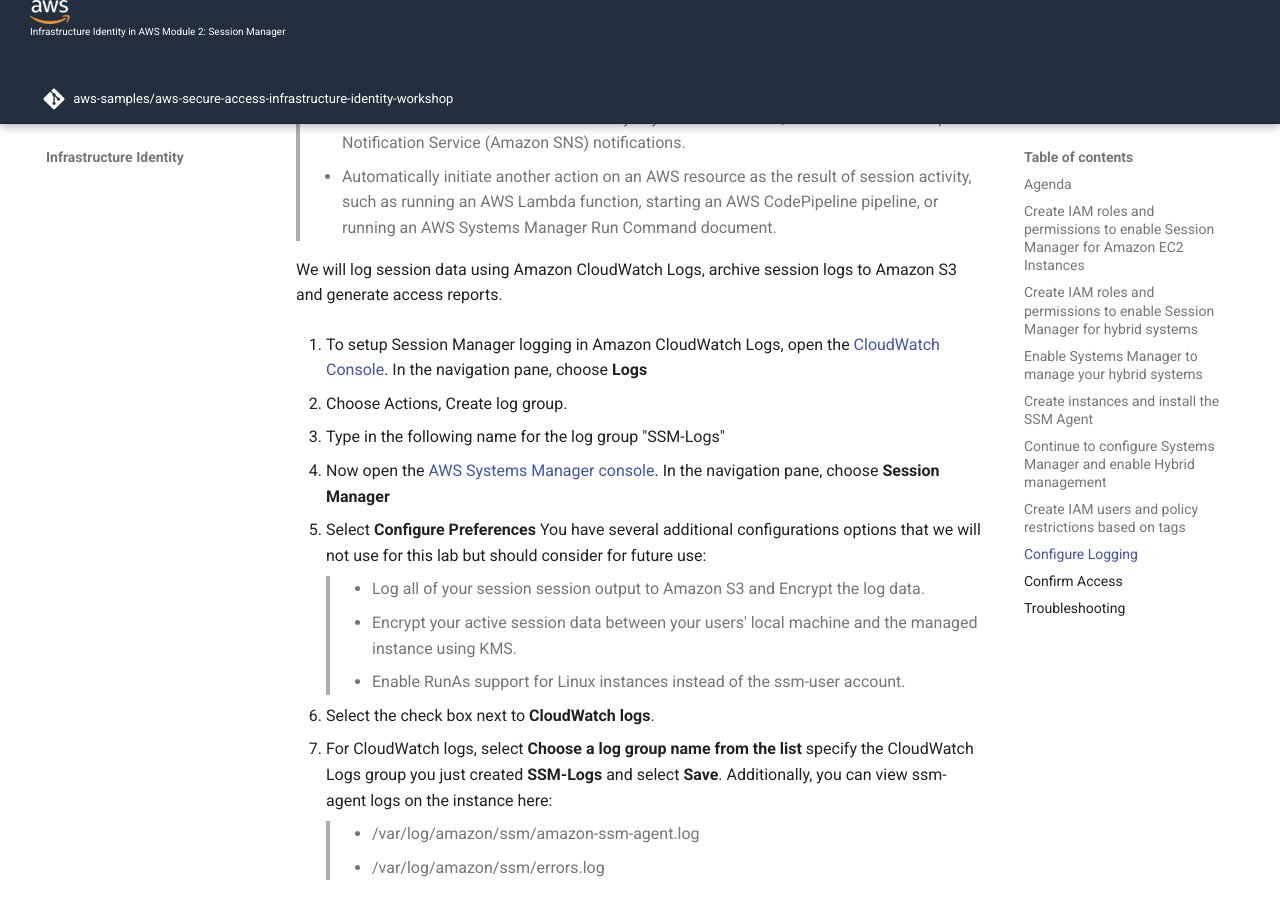
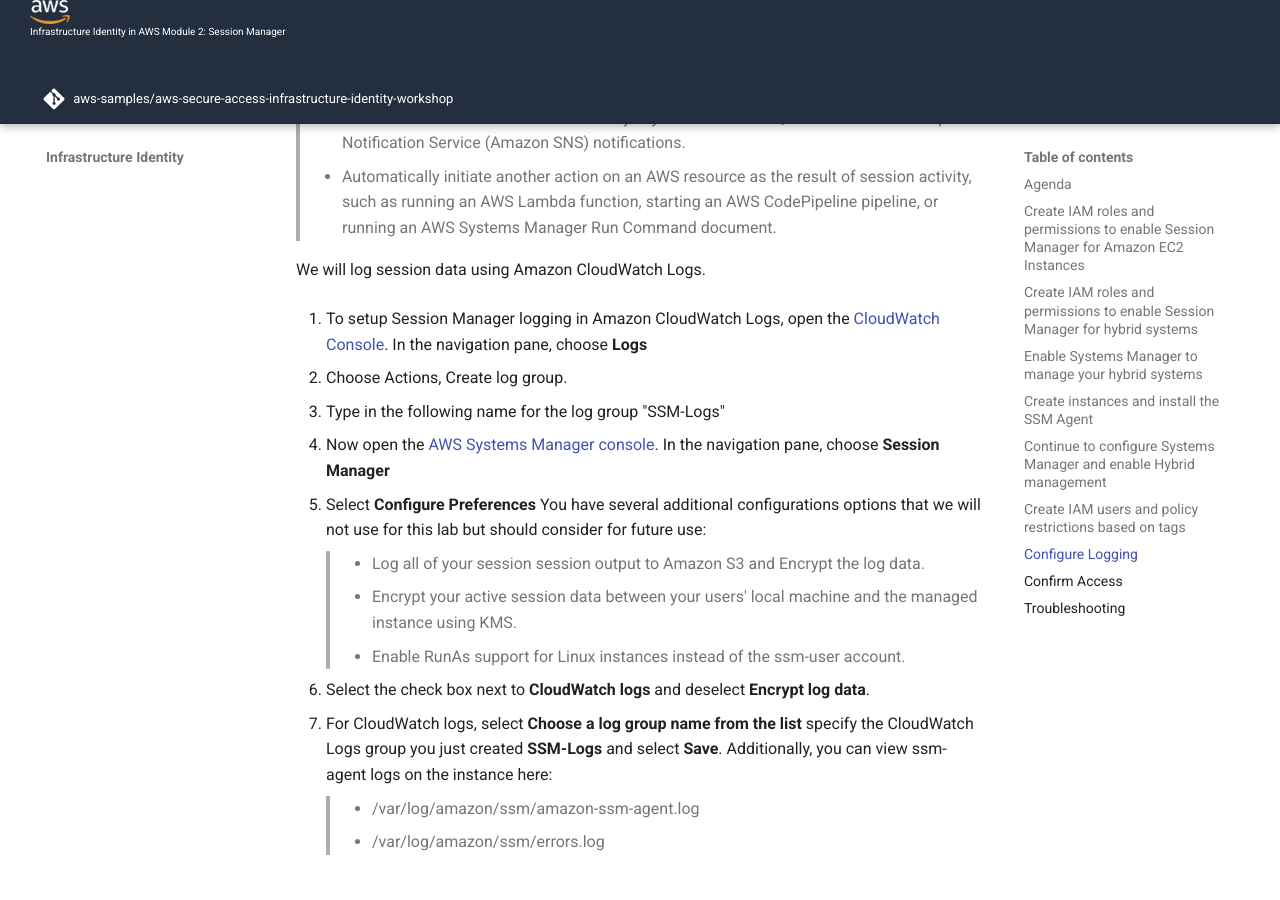
Before and after one commit to devonartis/aws-secure-access-infrastructure-identity-workshop, an MkDocs documentation site: the page built from docs/02-using-AWS-Systems-Manager-Session-Manager.md, in a window 1280 px wide and 900 px high, scrolled down 8002 px. Built offline with MkDocs 1.6.1 and Material for MkDocs 9.7.7, drawn with Linux system fonts in a browser that asks for light colours; comment, search, counter and statistics services are not loaded.

Commit message:
fixing log instructions.

```diff
--- a/docs/02-using-AWS-Systems-Manager-Session-Manager.md
+++ b/docs/02-using-AWS-Systems-Manager-Session-Manager.md
@@ -309,7 +309,7 @@
 > * Generate notifications of session activity in your AWS account, such as Amazon Simple Notification Service (Amazon SNS) notifications.
 > *	Automatically initiate another action on an AWS resource as the result of session activity, such as running an AWS Lambda function, starting an AWS CodePipeline pipeline, or running an AWS Systems Manager Run Command document.
 
-We will log session data using Amazon CloudWatch Logs, archive session logs to Amazon S3 and generate access reports.
+We will log session data using Amazon CloudWatch Logs.
 
 1. To setup Session Manager logging in Amazon CloudWatch Logs, open the <a href="https://console.aws.amazon.com/cloudwatch/" target="_blank">CloudWatch Console</a>. In the navigation pane, choose **Logs**
 
@@ -326,7 +326,7 @@
 > * Enable RunAs support for Linux instances instead of the ssm-user account.
 
 
-3.	Select the check box next to **CloudWatch logs**.
+3.	Select the check box next to **CloudWatch logs** and deselect **Encrypt log data**.
 
 4.	For CloudWatch logs, select **Choose a log group name from the list** specify the CloudWatch Logs group you just created **SSM-Logs** and select **Save**. Additionally, you can view ssm-agent logs on the instance here:
 >
```
